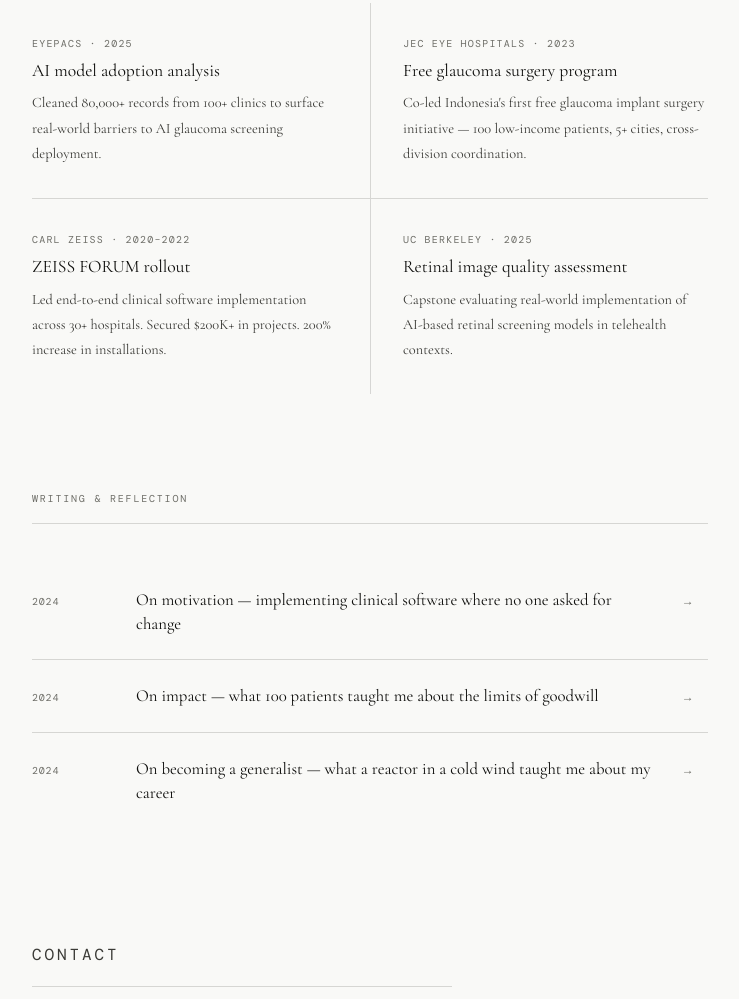
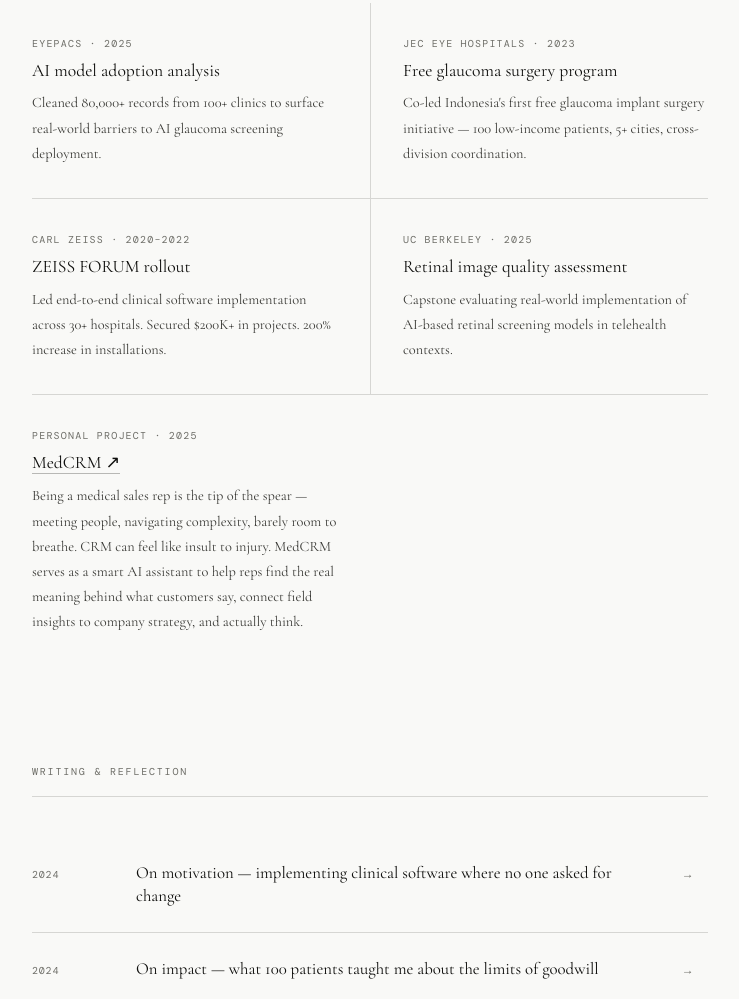
Before and after one commit to arnitarut/portfolio, a plain HTML site: page index.html in a window 1280 px wide. Shown: the part 2376-3375 px from the top of the page, without its empty margins (270-1009 px from the left). Drawn offline with nearby package versions, Linux system fonts and the light colour scheme; a web font is replaced by a local one.

Commit message:
Add MedCRM project details to index.html
Added a new work item for MedCRM project with description.

```diff
--- a/index.html
+++ b/index.html
@@ -469,6 +469,12 @@
         <div class="work-desc">Capstone evaluating real-world implementation of AI-based retinal screening models in telehealth contexts.</div>
       </div>
 
+      <div class="work-item">
+        <div class="work-org">Personal project · 2025</div>
+        <div class="work-title"><a href="https://crm.arnitarut.com" target="_blank" style="color: inherit; text-decoration: none; border-bottom: 0.5px solid var(--border-mid);">MedCRM ↗</a></div>
+        <div class="work-desc">Being a medical sales rep is the tip of the spear — meeting people, navigating complexity, barely room to breathe. CRM can feel like insult to injury. MedCRM serves as a smart AI assistant to help reps find the real meaning behind what customers say, connect field insights to company strategy, and actually think.</div>
+      </div>
+
     </div>
   </section>
 
```
